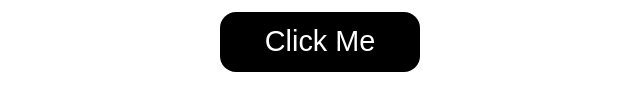
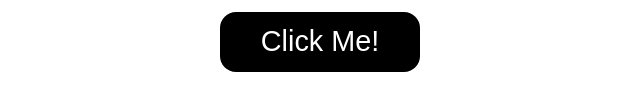
Before and after one commit to yjclarelee/random_color_generator, a plain HTML site: page index.html in a window 1280 px wide. Shown: the part 389-500 px from the top of the page, 320-960 px from the left. Drawn offline with Linux system fonts and the light colour scheme.

Commit message:
Add text to button

```diff
--- a/index.html
+++ b/index.html
@@ -14,7 +14,7 @@
     </nav>
     <main>
         <span class="color">#FFFFFF</span>
-        <button type="button" class="btn">Click Me</button>
+        <button type="button" class="btn">Click Me!</button>
     </main>
 </body>
 </html>
```
